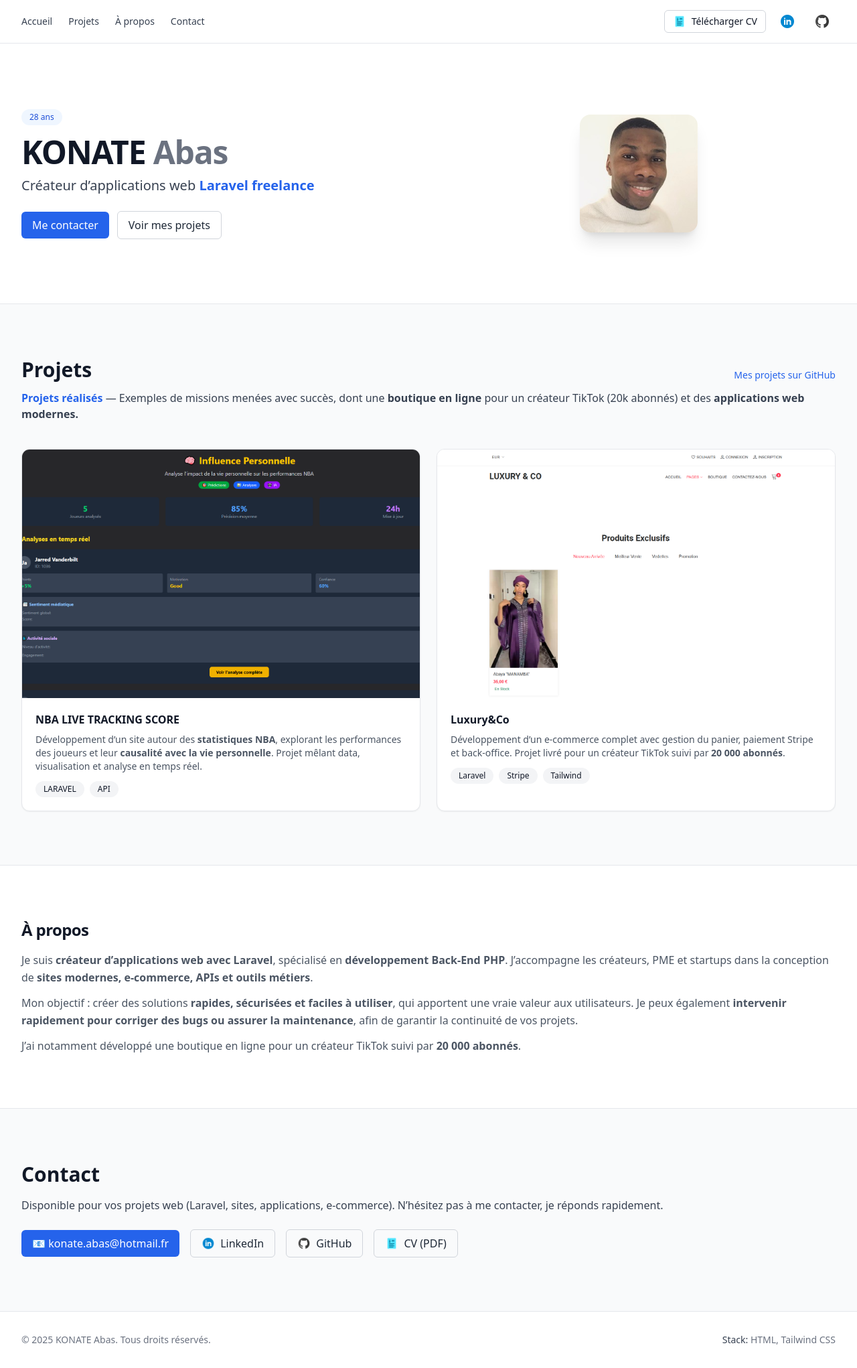
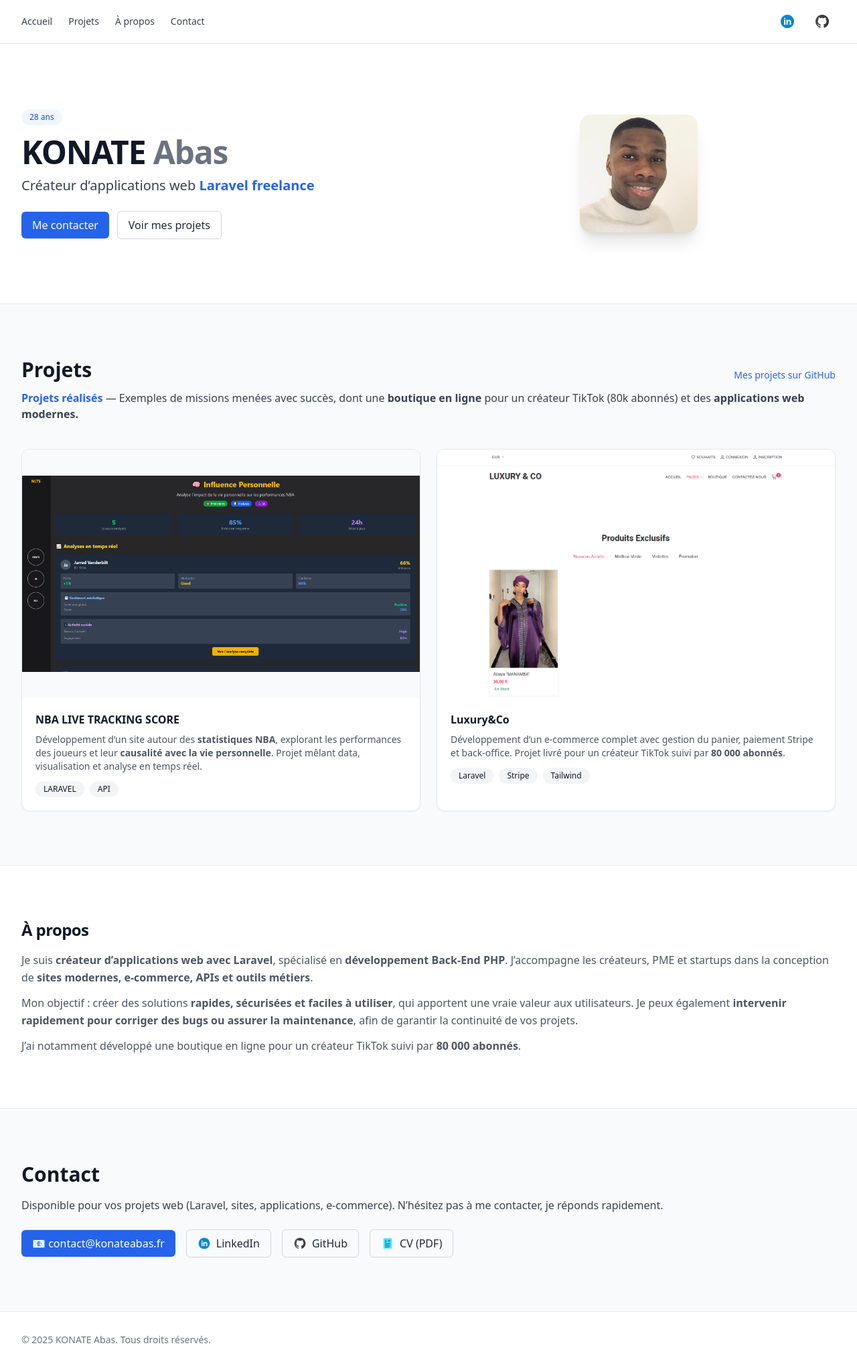
Before and after one commit to AbasDass/KONATEAbas, a plain HTML site: page index.html in a window 1280 px wide. Shown: the whole page at 67% size. Drawn offline with nearby package versions, Linux system fonts and the light colour scheme.

Commit message:
update portfolio

```diff
--- a/index.html
+++ b/index.html
@@ -21,10 +21,6 @@
 					<a href="#contact" class="text-gray-700 hover:text-blue-600">Contact</a>
 				</nav>
 				<div class="flex items-center gap-3">
-					<a href="assets/images/Abas_Konate_CV_Developpeur_Backend_PHP_Laravel_2025.pdf" target="_blank" class="inline-flex items-center gap-2 rounded-md border border-gray-300 px-3 py-1.5 text-sm hover:border-blue-500 hover:text-blue-600">
-						<img src="assets/images/icons8-cv-48.png" alt="CV" class="h-5 w-5">
-						<span>Télécharger CV</span>
-					</a>
 					<a href="https://www.linkedin.com/in/abas-konat%C3%A9-2aa49a223/?originalSubdomain=fr" target="_blank" aria-label="LinkedIn" class="p-2 rounded hover:bg-gray-100">
 						<img src="assets/images/icons8-linkedin-entouré-48.png" alt="LinkedIn" class="h-6 w-6">
 					</a>
@@ -55,7 +51,7 @@
                         Créateur d’applications web  <span class="font-semibold text-blue-600">Laravel freelance</span>
                       </p>
 					<div class="mt-6 flex flex-wrap items-center gap-3">
-						<a href="mailto:konate.abas@hotmail.fr" class="inline-flex items-center gap-2 rounded-md bg-blue-600 px-4 py-2 text-white hover:bg-blue-700">
+						<a href="mailto:contact@konateabas.fr" class="inline-flex items-center gap-2 rounded-md bg-blue-600 px-4 py-2 text-white hover:bg-blue-700">
 							<span>Me contacter</span>
 						</a>
 						<a href="#projets" class="inline-flex items-center gap-2 rounded-md border border-gray-300 px-4 py-2 text-gray-800 hover:border-blue-500 hover:text-blue-600">Voir mes projets</a>
@@ -80,7 +76,7 @@
           <!-- Projet en cours -->
           <p class="mt-3 text-gray-700">
             <span class="font-semibold text-blue-600">Projets réalisés</span> — Exemples de missions menées avec succès,
-            dont une <span class="font-semibold">boutique en ligne</span> pour un créateur TikTok (20k abonnés)
+            dont une <span class="font-semibold">boutique en ligne</span> pour un créateur TikTok (80k abonnés)
             et des <span class="font-semibold">applications web modernes.</span>
           </p>
 
@@ -88,11 +84,12 @@
           <div class="mt-10 grid sm:grid-cols-2 gap-6">
             <!-- Projet vitrine (formation) -->
             <article class="group overflow-hidden rounded-xl border border-gray-200 bg-white shadow-sm">
-                <div class="aspect-[16/10] overflow-hidden bg-gray-100">
-                  <img src="assets/images/NLTSCAPT.PNG"
-                       alt="Projet vitrine"
-                       class="h-full w-full object-cover transition-transform duration-300 group-hover:scale-105">
-                </div>
+              <div class="aspect-[16/10] overflow-hidden bg-gray-50 flex justify-center items-center">
+                <img src="assets/images/NLTSCAPT.PNG"
+                     alt="Projet vitrine"
+                     class="max-w-full max-h-full object-contain transition-transform duration-300 group-hover:scale-105">
+              </div>
+
                 <div class="p-5">
                   <h3 class="font-semibold">NBA LIVE TRACKING SCORE</h3>
                   <p class="mt-2 text-sm text-gray-600">
@@ -118,7 +115,7 @@
                 <h3 class="font-semibold">Luxury&Co</h3>
                 <p class="mt-2 text-sm text-gray-600">
                   Développement d’un e-commerce complet avec gestion du panier, paiement Stripe et back-office.
-                  Projet livré pour un créateur TikTok suivi par <span class="font-semibold">20 000 abonnés</span>.
+                  Projet livré pour un créateur TikTok suivi par <span class="font-semibold">80 000 abonnés</span>.
                 </p>
                 <div class="mt-3 flex flex-wrap gap-2 text-xs">
                   <span class="rounded-full bg-gray-100 px-3 py-1">Laravel</span>
@@ -149,7 +146,7 @@
             </p>
             <p class="mt-3 text-gray-600 leading-relaxed">
                 J’ai notamment développé une boutique
-                en ligne pour un créateur TikTok suivi par <span class="font-semibold">20 000 abonnés</span>.
+                en ligne pour un créateur TikTok suivi par <span class="font-semibold">80 000 abonnés</span>.
             </p>
 		</div>
 	</section>
@@ -166,7 +163,7 @@
             <!-- Email -->
             <a href="mailto:konate.abas@hotmail.fr"
                class="inline-flex items-center gap-2 rounded-md bg-blue-600 px-4 py-2 text-white hover:bg-blue-700">
-              📧 konate.abas@hotmail.fr
+              📧 contact@konateabas.fr
             </a>
             <!-- LinkedIn -->
             <a href="https://www.linkedin.com/in/abas-konat%C3%A9-2aa49a223/?originalSubdomain=fr"
@@ -181,7 +178,7 @@
               <img src="assets/images/icons8-github-48 (2).png" alt="GitHub" class="h-5 w-5">GitHub
             </a>
             <!-- CV -->
-            <a href="assets/images/Abas_Konate_CV_Developpeur_Backend_PHP_Laravel_2025.pdf"
+            <a href="assets/images/CV_Abas_Konate.pdf"
                target="_blank"
                class="inline-flex items-center gap-2 rounded-md border border-gray-300 px-4 py-2 text-gray-800 hover:border-blue-500 hover:text-blue-600">
               <img src="assets/images/icons8-cv-48.png" alt="CV" class="h-5 w-5">CV (PDF)
@@ -194,7 +191,6 @@
 	<footer class="border-t border-gray-200">
 		<div class="max-w-7xl mx-auto px-4 sm:px-6 lg:px-8 py-8 text-sm text-gray-500 flex flex-col sm:flex-row items-center justify-between gap-4">
 			<p>© <span id="year"></span> KONATE Abas. Tous droits réservés.</p>
-			<p><span class="text-gray-700">Stack:</span> HTML, Tailwind CSS</p>
 		</div>
 	</footer>
 
```
Also changed, not shown: assets/images/nltsCapture.PNG (added), 1 other file.
